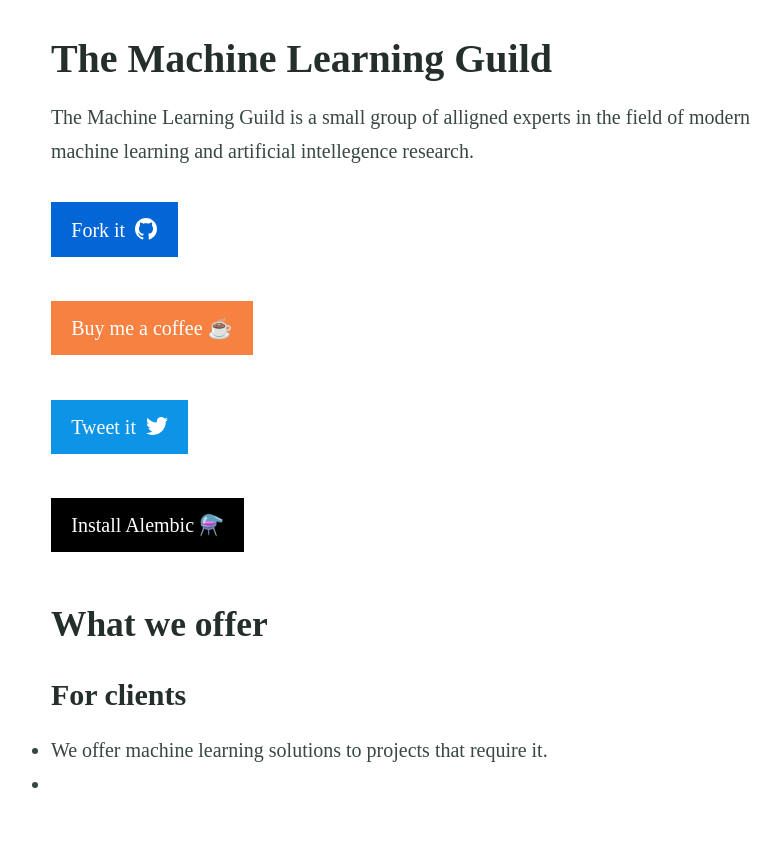
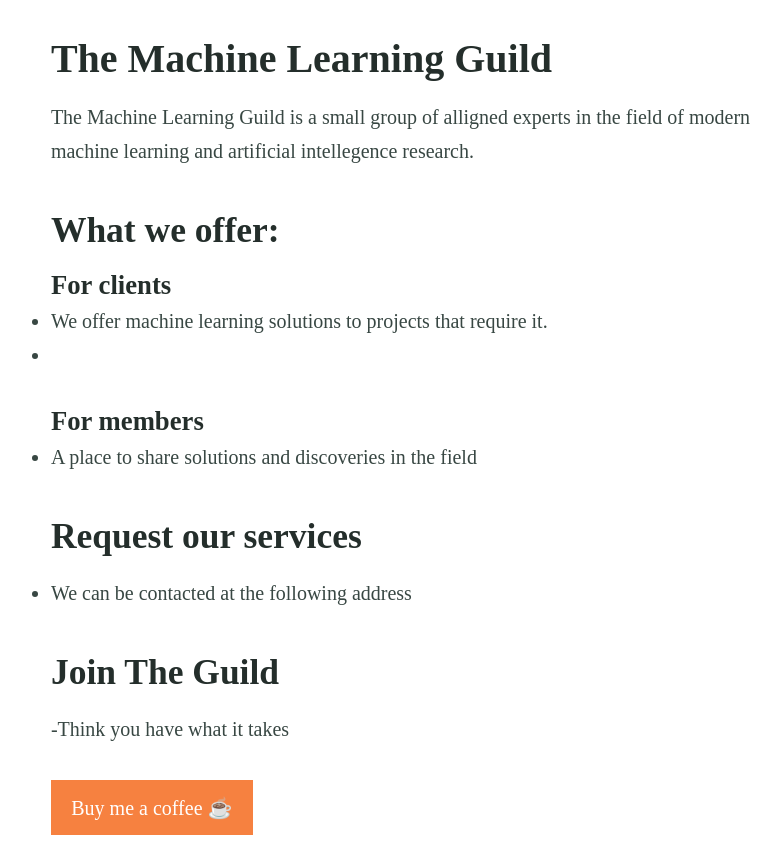
Before and after one commit to lukasgolino/SolveThePuzzle.github.io, a Jekyll site: the page built from index.md, in a window 1280 px wide and 900 px high, scrolled down 378 px, cut to the strip 50-900 px from the top of the window. Shown: the whole strip, without its empty margins (232-1013 px from the left). Built offline with Jekyll 4.4.1, drawn with Linux system fonts in a browser that asks for light colours; some web fonts are replaced; some of the changed text lies outside the part shown.

Commit message:
Update index.md

```diff
--- a/index.md
+++ b/index.md
@@ -10,19 +10,15 @@
 
 The Machine Learning Guild is a small group of alligned experts in the field of modern machine learning and artificial intellegence research.
 
-{% include button.html text="Fork it" icon="github" link="https://github.com/daviddarnes/alembic" color="#0366d6" %}
-{% include button.html text="Buy me a coffee ☕️" link="https://buymeacoffee.com/daviddarnes#support" color="#f68140" %}
-{% include button.html text="Tweet it" icon="twitter" link="https://twitter.com/intent/tweet/?url=https://alembic.darn.es&text=Alembic%20-%20A%20Jekyll%20boilerplate%20theme&via=DavidDarnes" color="#0d94e7" %}
-{% include button.html text="Install Alembic ⚗️" link="https://github.com/daviddarnes/alembic#installation" %}
 
-## What we offer
+## What we offer:
 
-### For clients
+#### For clients
 
 - We offer machine learning solutions to projects that require it.
 -
 
-### For members
+#### For members
 
 - A place to share solutions and discoveries in the field
 
@@ -33,3 +29,8 @@
 ## Join The Guild
 
 -Think you have what it takes
+
+
+{% include button.html text="Buy me a coffee ☕️" link="https://buymeacoffee.com/daviddarnes#support" color="#f68140" %}
+{% include button.html text="Tweet it" icon="twitter" link="https://twitter.com/intent/tweet/?url=https://alembic.darn.es&text=Alembic%20-%20A%20Jekyll%20boilerplate%20theme&via=DavidDarnes" color="#0d94e7" %}
+{% include button.html text="Install Alembic ⚗️" link="https://github.com/daviddarnes/alembic#installation" %}
```
